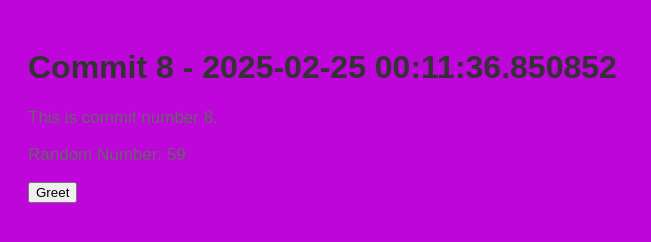
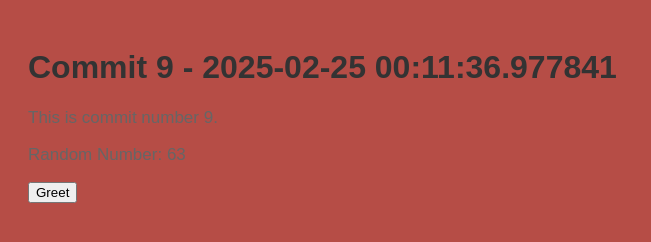
Before and after one commit to polishflits/autogen-repo-20250225001124, a plain HTML site: page index.html in a window 1280 px wide. Shown: the whole page, without its empty margins (0-651 px from the left). Drawn offline with Linux system fonts and the light colour scheme.

Commit message:
📝 Auto commit 9 with HTML, CSS, and JS

```diff
--- a/index.html
+++ b/index.html
@@ -2,13 +2,13 @@
     <!DOCTYPE html>
     <html>
     <head>
-        <title>Commit 8 - 2025-02-25 00:11:36.850852</title>
+        <title>Commit 9 - 2025-02-25 00:11:36.977841</title>
         <link rel="stylesheet" href="style.css">
     </head>
     <body>
-        <h1>Commit 8 - 2025-02-25 00:11:36.850852</h1>
-        <p>This is commit number 8.</p>
-        <p>Random Number: 59</p>
+        <h1>Commit 9 - 2025-02-25 00:11:36.977841</h1>
+        <p>This is commit number 9.</p>
+        <p>Random Number: 63</p>
         <button onclick="greet()">Greet</button>
         <script src="script.js"></script>
     </body>
--- a/script.js
+++ b/script.js
@@ -2,4 +2,4 @@
     function greet() {
         alert('Hello from commit ' + commitNumber + '!');
     }
-    var commitNumber = 8;
+    var commitNumber = 9;
--- a/style.css
+++ b/style.css
@@ -1,7 +1,7 @@
 
     body {
         font-family: Arial, sans-serif;
-        background-color: #be05da;
+        background-color: #b64d46;
         padding: 20px;
     }
     h1 {
```
